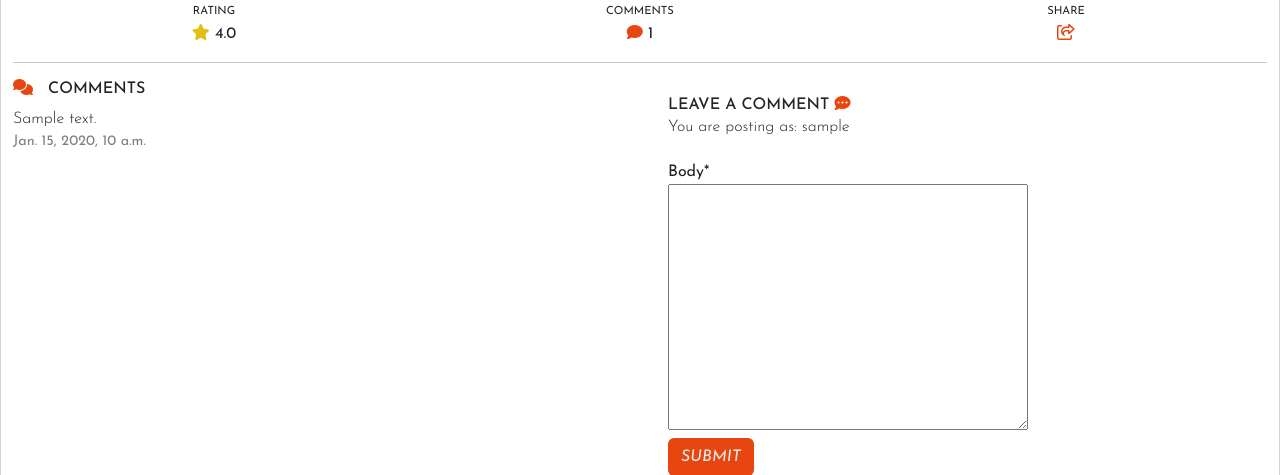
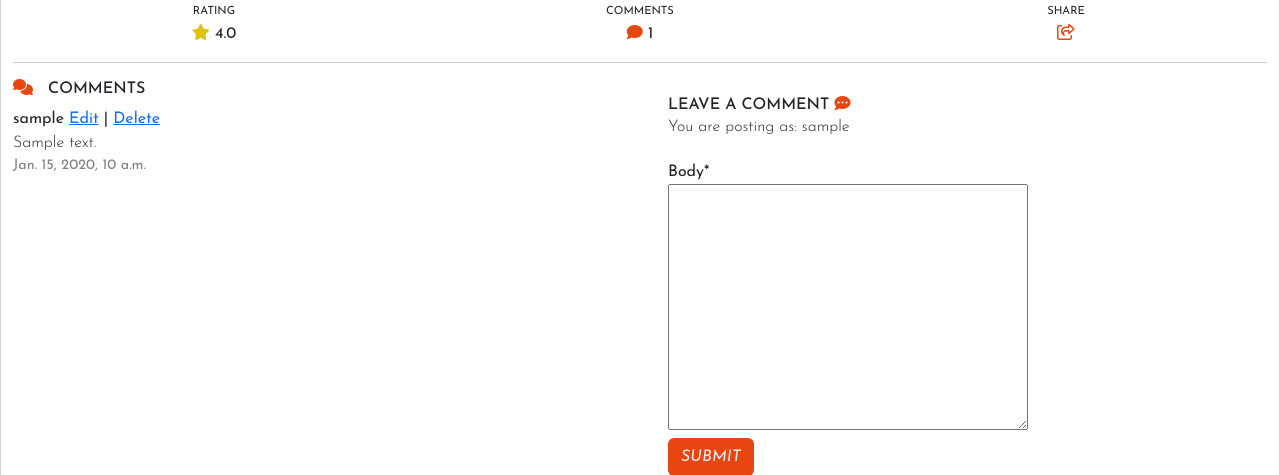
Before and after one commit to TheresLundqvist/Ski-resorts, a Django app: a page that uses templates/resort_detail.html in a window 1280 px wide. Shown: the part 1203-1678 px from the top of the page. Run offline with Django 3.2, Linux system fonts and the light colour scheme; a user stored in the database is signed in; tables that the repository leaves empty hold one stand-in row (values such as "Sample post"); some libraries are stand-ins or nearby versions; some web fonts are replaced.

Commit message:
Add crud functionality for comments

```diff
--- a/resorts/admin.py
+++ b/resorts/admin.py
@@ -22,9 +22,9 @@ class RatingAdmin(admin.ModelAdmin):
 
 @admin.register(Comment)
 class CommentAdmin(admin.ModelAdmin):
-    list_display = ('name', 'body', 'post', 'created_on', 'approved')
+    list_display = ('user', 'body', 'resort', 'created_on', 'approved')
     list_filter = ('approved', 'created_on')
-    search_fields = ['name', 'email', 'body']
+    search_fields = ['user', 'body']
     actions = ['approve_comments']
 
     def approve_comments(self, request, queryset):
--- a/resorts/urls.py
+++ b/resorts/urls.py
@@ -6,5 +6,7 @@ urlpatterns = [
     path('', views.ResortList.as_view(), name='home'),
     path('contact/', views.contact, name='contact'),
     path('about/', views.about, name='about'),
+    path('edit_comment/<int:comment_id>/<slug:slug>/', views.edit_comment, name='edit_comment'),  # noqa
+    path('delete_comment/<int:comment_id>/<slug:slug>/', views.delete_comment, name='delete_comment'),  # noqa
     path('<slug:slug>/', views.ResortDetail.as_view(), name='resort_detail'),
 ]
--- a/resorts/views.py
+++ b/resorts/views.py
@@ -78,3 +78,34 @@ def contact(request):
 
 def about(request):
     return render(request, 'about.html')
+
+
+def edit_comment(request, comment_id, slug):
+    comment = get_object_or_404(Comment, id=comment_id)
+    if not comment.user == request.user:
+        messages.error(request, 'You dont have access to edit this comment')
+        return redirect('resort_detail', slug)
+    form = CommentForm(request.POST or None, instance=comment)
+    if request.method == 'POST':
+        if form.is_valid():
+            form.instance.approved = False
+            form.save()
+            messages.success(request, 'Comment updated. Awaiting approval')
+            return redirect('resort_detail', slug)
+        messages.error(request, 'Error occured. Please try again')
+    context = {
+        'comment': comment,
+        'form': form,
+    }
+    template = 'edit_comment.html'
+    return render(request, template, context)
+
+
+def delete_comment(request, comment_id, slug):
+    comment = get_object_or_404(Comment, id=comment_id)
+    if not comment.user == request.user:
+        messages.error(request, 'You dont have access to delete this comment')
+        return redirect('resort_detail', slug)
+    comment.delete()
+    messages.success(request, 'Comment successfully deleted')
+    return redirect('resort_detail', slug)
--- a/templates/resort_detail.html
+++ b/templates/resort_detail.html
@@ -218,14 +218,44 @@
                 {% for comment in comments %}
                 <div class="comments">
                     <span class="font-weight-bold commenter">
-                        {{ comment.name }}
+                        {{ comment.user }}
                     </span>
+                    {% if request.user == comment.user %}
+                        <a href="{% url 'edit_comment' comment.id resort.slug %}">Edit</a>
+                        |
+                        <a href="#" data-bs-toggle="modal" data-bs-target="#modal-delete-{{ comment.id }}">Delete</a>
+                        <div class="modal fade" id="modal-delete-{{ comment.id }}" tabindex="-1"
+                            aria-labelledby="modal-label-{{ comment.id }}" aria-hidden="true">
+                            <div class="modal-dialog">
+                                <div class="modal-content">
+                                    <div class="modal-header">
+                                        <h2 class="modal-title fs-5" id="modal-label-{{ comment.id }}">Delete Comment
+                                        </h2>
+                                        <button type="button" class="btn-close" data-bs-dismiss="modal"
+                                            aria-label="Close"></button>
+                                    </div>
+                                    <div class="modal-body">
+                                        Are you sure you want to delete this comment?
+                                        <br>
+                                        This action is permanent.
+                                    </div>
+                                    <div class="modal-footer">
+                                        <button type="button" class="btn btn-secondary"
+                                            data-bs-dismiss="modal">Close</button>
+                                        <a href="{% url 'delete_comment' comment.id resort.slug %}" class="btn btn-danger">Delete</a>
+                                    </div>
+                                </div>
+                            </div>
+                        </div>
+                    {% endif %}
+                    <br>
                     <span class="comment-body">
                         {{ comment.body }}
                     </span>
                     <div class="comment-date">
                         {{ comment.created_on }}
                     </div>
+                    <br>
                 </div>
                 {% endfor %}
             </div>
```
Also changed, not shown: templates/edit_comment.html (added, +19 -0 lines).
